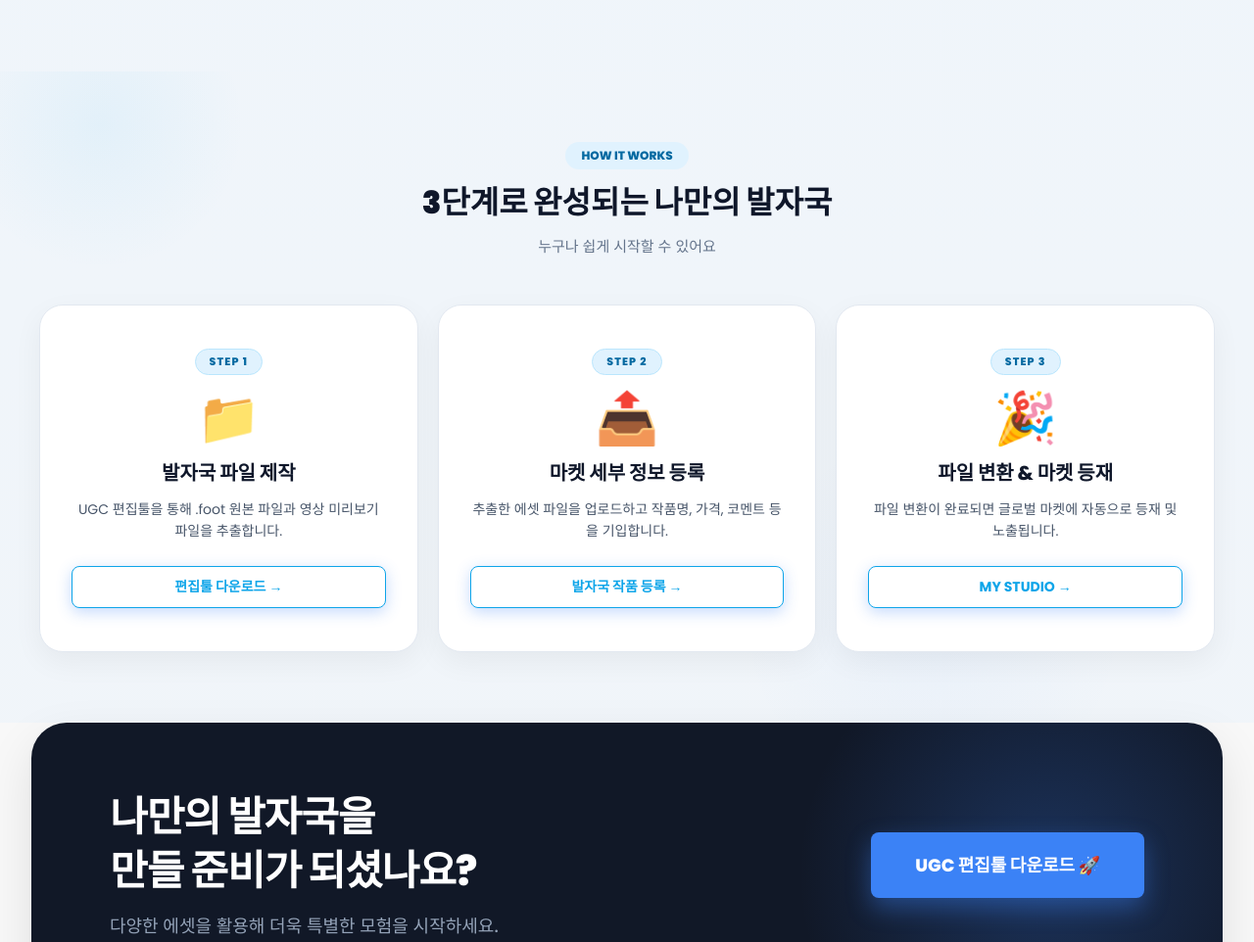
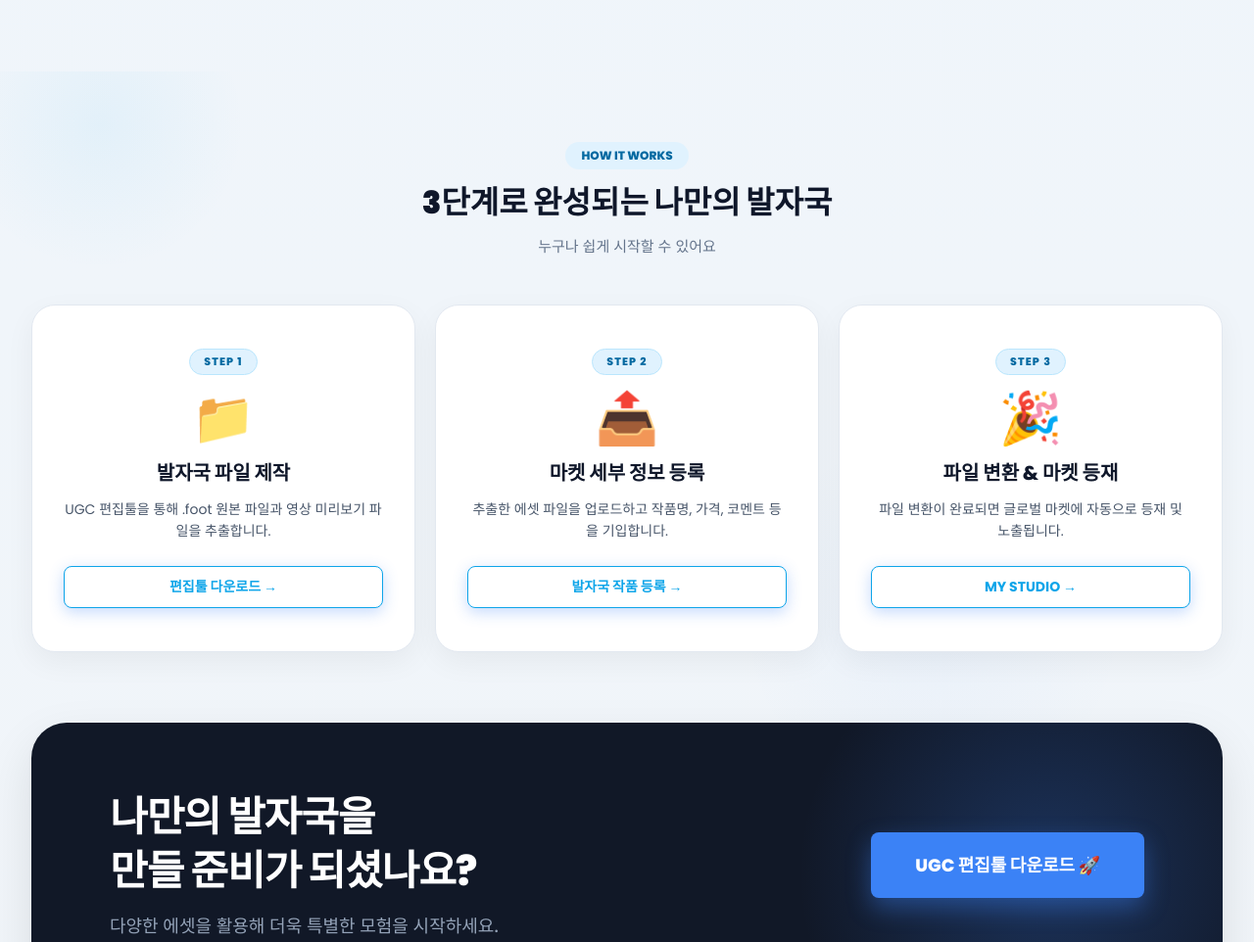
Before and after one commit to wnguds1111/rofactory, a plain HTML site: page main2.html in a window 1280 px wide. Shown: the part 1517-2479 px from the top of the page at 98% size. Drawn offline with nearby package versions, Linux system fonts and the light colour scheme.

Commit message:
UI: 메인페이지 3단계 설명 영역 너비 동기화 및 하단 배너 흰색 배경 제거

```diff
--- a/main2.html
+++ b/main2.html
@@ -676,7 +676,7 @@
         </div><!-- /container -->
 
         <!-- HOW IT WORKS Section -->
-        <section id="custom-step-section" class="mt-[72px] py-[72px] px-5 max-w-[1400px] mx-auto block w-full relative overflow-hidden">
+        <section id="custom-step-section" class="mt-[72px] py-[72px] container mx-auto block w-full relative overflow-hidden">
             <!-- Background decorative lighting -->
             <div class="absolute -top-24 -left-12 w-[300px] h-[300px] bg-[radial-gradient(circle,rgba(14,165,233,0.06),transparent_70%)] rounded-full -z-10"></div>
             <div class="absolute -bottom-24 right-[10%] w-[400px] h-[400px] bg-[radial-gradient(circle,rgba(59,130,246,0.04),transparent_70%)] rounded-full -z-10"></div>
@@ -688,7 +688,7 @@
             </div>
 
             <!-- 3 Steps Layout -->
-            <div class="custom-steps-container flex justify-center gap-5 px-5 box-border">
+            <div class="custom-steps-container flex justify-center gap-5 box-border">
 
                 <!-- STEP 1 -->
                 <div class="custom-step-card step-fade-up flex-1 bg-white py-11 px-8 rounded-3xl text-slate-900 text-center relative overflow-hidden border border-slate-200 shadow-[0_10px_30px_rgba(0,0,0,0.05)] transition-all duration-300 z-[2]" style="animation-delay:0.1s;">
@@ -721,7 +721,7 @@
         </section>
 
         <!-- Bottom Hooking Banner -->
-        <section class="download-section mt-100 mb-100 container">
+        <section class="download-section mt-100 mb-100 container !bg-transparent">
             <div class="download-banner">
                 <div class="text-left">
                     <h2 data-en="Ready to create<br>your own footprints?" data-ko="나만의 발자국을<br>만들 준비가 되셨나요?">나만의 발자국을<br>만들 준비가 되셨나요?</h2>
```
